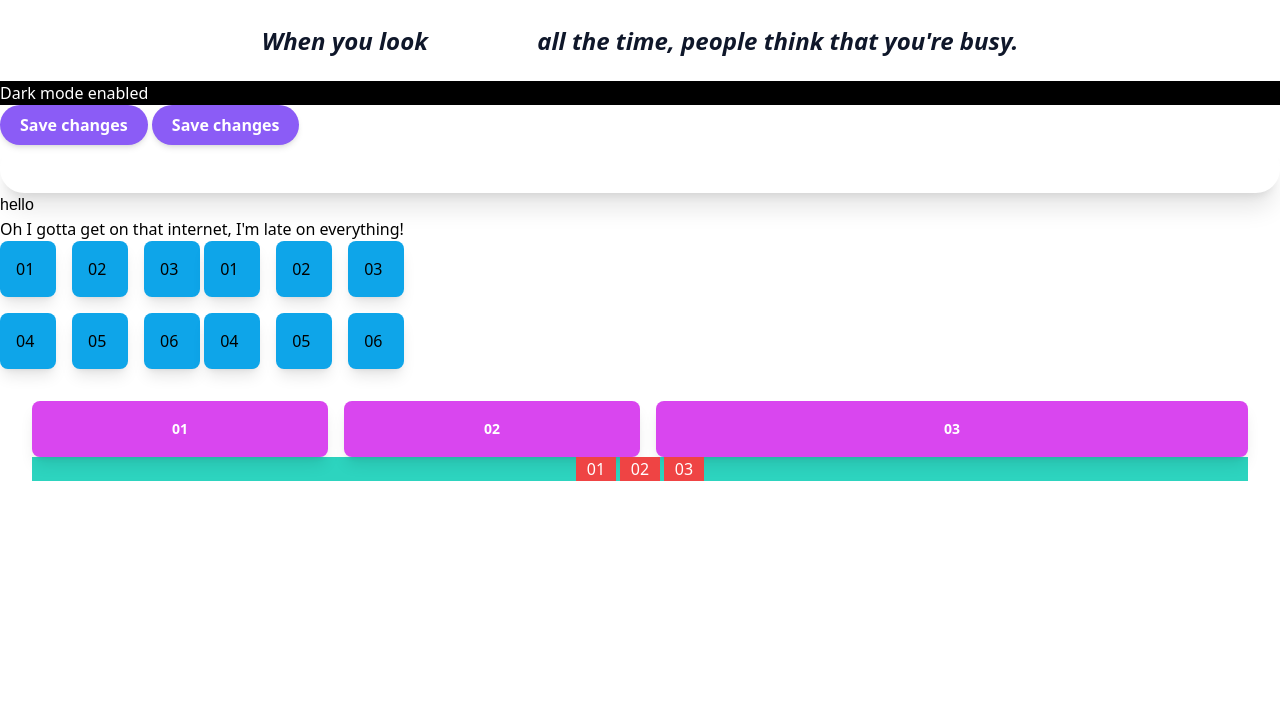
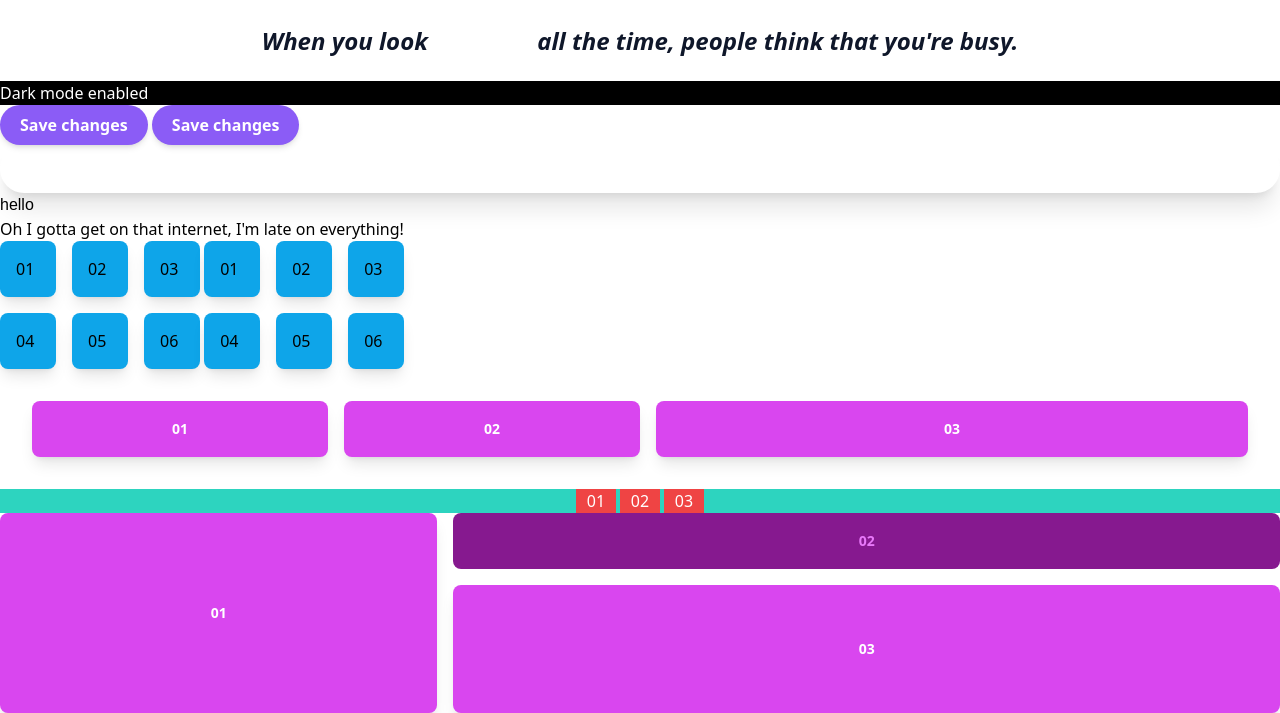
Before and after one commit to shivarajskit/learnings-hands-on, a website: page CSS-Tailwind-CSS/index.html in a window 1280 px wide. Shown: the part 131-844 px from the top of the page. Before the commit the page ends 800 px from the top, so only its background shows below. Drawn offline with Linux system fonts and the light colour scheme.

Commit message:
row span and col span

```diff
--- a/CSS-Tailwind-CSS/index.html
+++ b/CSS-Tailwind-CSS/index.html
@@ -120,6 +120,7 @@
       <div class="basis-1/2 hover:basis-1/4 h-14 rounded-lg flex items-center justify-center bg-fuchsia-500 shadow-lg">
         03</div>
     </div>
+  </div>
 
   <!-- flex-row, flex-row-reverse, flex-col, flex-col-reverse -->
   <div class="flex flex-row hover:flex-col gap-1 bg-teal-400 text-white justify-center align-middle">
@@ -127,6 +128,14 @@
     <div class="flex justify-center w-10 h-6 bg-red-500">02</div>
     <div class="flex justify-center w-10 h-6 bg-red-500">03</div>
   </div>
+  <!-- Row span and Col span -->
+  <div
+    class="grid grid-rows-3 grid-flow-col gap-4 font-mono text-white text-sm text-center font-bold leading-6 bg-stripes-fuchsia rounded-lg">
+    <div class="p-4 rounded-lg shadow-lg bg-fuchsia-500 grid place-content-center row-span-3">01</div>
+    <div
+      class="p-4 rounded-lg bg-fuchsia-300 grid place-content-center col-span-2 dark:bg-fuchsia-800 dark:text-fuchsia-400">
+      02</div>
+    <div class="p-4 rounded-lg shadow-lg bg-fuchsia-500 grid place-content-center row-span-2 col-span-2">03</div>
   </div>
 </body>
 
```
Also changed, not shown: CSS-Tailwind-CSS/dist/styles.css. Lines whose indentation alone changed are shown as unchanged.
